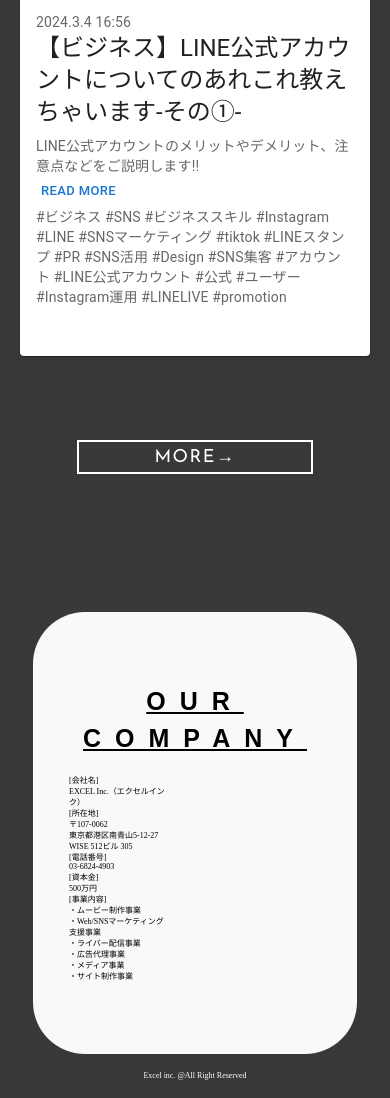
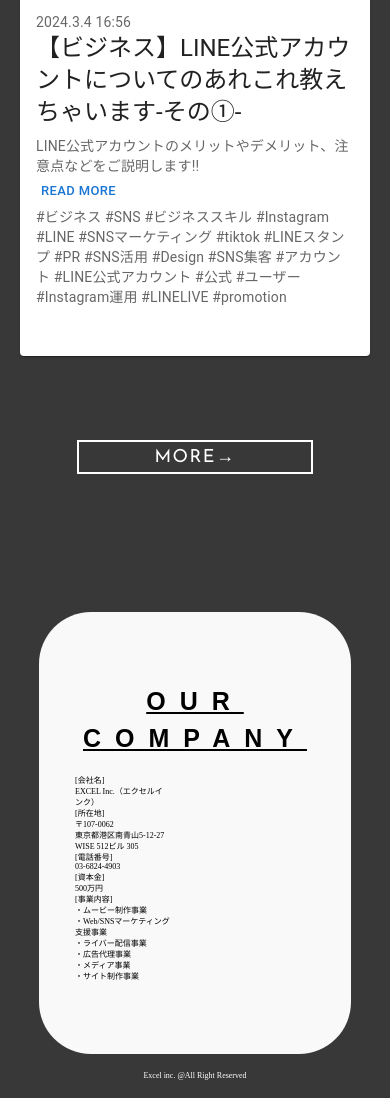
Before and after one commit to mitsu0428/excel-inc, a Next.js app: page / in a window 390 px wide. Shown: the part 3834-4932 px from the top of the page. Built offline with nearby package versions, Linux system fonts and the light colour scheme; a web font is replaced by a local one.

Commit message:
fix: mobile の時のView

```diff
--- a/src/app/components/Sec6/index.tsx
+++ b/src/app/components/Sec6/index.tsx
@@ -88,7 +88,7 @@ const StyledMobileView = styled.div`
   margin-top: auto;
 
   @media (max-width: 768px) {
-    width: 324px;
+    width: 80%;
     height: auto;
     border-radius: 52px;
     background: #f9f9f9;
```
